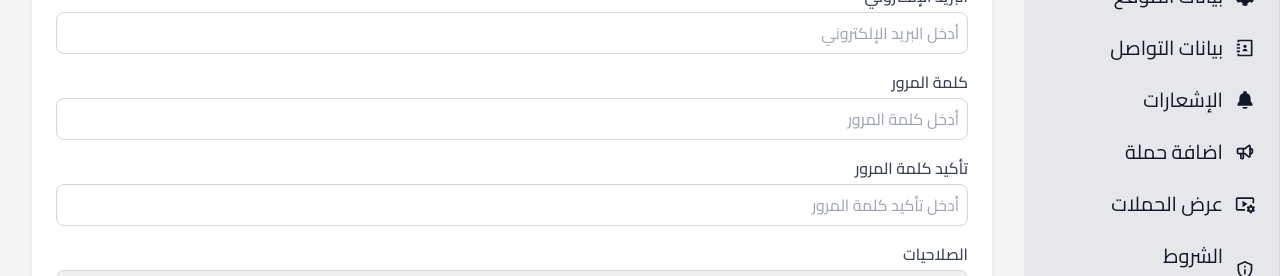
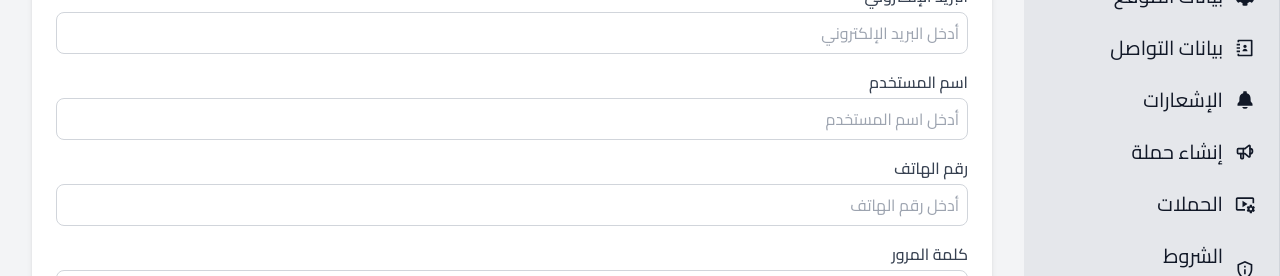
Before and after one commit to 0xBadawy/Nogoom.El-Deira, a React (Vite) app: page /dashboard/employees in a window 1280 px wide. Shown: the part 274-550 px from the top of the page. Built offline with nearby package versions, Linux system fonts and the light colour scheme; no server answers; the database is empty; a web font is replaced by a local one.

Commit message:
Enhance AddEmployees component with username and phone fields; update DashboardHome title; modify Sidebar links for campaign creation and listing; remove temporary package.json files.

```diff
--- a/src/Dashboard/Pages/AddEmployees.jsx
+++ b/src/Dashboard/Pages/AddEmployees.jsx
@@ -114,6 +114,40 @@ const AddEmployees = () => {
             <p className="text-red-500 text-sm">{errors.email.message}</p>
           )}
         </div>
+        {/* اسم المستخدم */}
+
+        <div>
+          <label className="block text-gray-700 font-medium mb-1">
+            اسم المستخدم
+          </label>
+          <input
+            type="text"
+            {...register("username", { required: "اسم المستخدم مطلوب" })}
+            className="w-full p-2 border border-gray-300 rounded-lg focus:outline-none focus:ring-2 focus:ring-blue-500"
+            placeholder="أدخل اسم المستخدم"
+          />
+          {errors.username && (
+            <p className="text-red-500 text-sm">{errors.username.message}</p>
+          )}
+        </div>
+
+        {/* الهاتف */}
+
+        <div>
+          <label className="block text-gray-700 font-medium mb-1">
+            {" "}
+            رقم الهاتف
+          </label>
+          <input
+            type="text"
+            {...register("phone", { required: "رقم الهاتف مطلوب" })}
+            className="w-full p-2 border border-gray-300 rounded-lg focus:outline-none focus:ring-2 focus:ring-blue-500"
+            placeholder="أدخل رقم الهاتف"
+          />
+          {errors.phone && (
+            <p className="text-red-500 text-sm">{errors.phone.message}</p>
+          )}
+        </div>
 
         {/* حقل كلمة المرور */}
         <div>
@@ -159,6 +193,12 @@ const AddEmployees = () => {
           )}
         </div>
 
+        <input
+          type="hidden"
+          {...register("lastSeen")}
+          value=""
+        />
+
         {/* Role Field */}
         <div>
           <label className="block text-gray-700 font-medium mb-1">
@@ -170,7 +210,7 @@ const AddEmployees = () => {
           >
             <option value="">اختر الصلاحيات</option>
             <option value="admin">
-              <span >مدير</span> (كل الصلاحيات)
+              <span>مدير</span> (كل الصلاحيات)
             </option>
             <option value="editor">
               <span>محرر</span>
--- a/src/Dashboard/Pages/DashboardHome.jsx
+++ b/src/Dashboard/Pages/DashboardHome.jsx
@@ -14,7 +14,7 @@ const DashboardHome = () => {
   const data = [
     {
       icon: <FaBullhorn className="text-3xl text-blue-500" />,
-      title: "إجمالي الإعلانات",
+      title: "إجمالي الحملات",
       value: "1,250",
       color: "text-blue-500",
     },
--- a/src/Dashboard/Sidebar.jsx
+++ b/src/Dashboard/Sidebar.jsx
@@ -51,12 +51,12 @@ const Sidebar = () => {
     },
     {
       icon: <TbSpeakerphone />,
-      text: " اضافة حملة ",
+      text: " إنشاء حملة ",
       link: "/dashboard/createAd",
     },
     {
       icon: <MdVideoSettings />,
-      text: "عرض الحملات",
+      text: " الحملات",
       link: "/dashboard/ads-list",
     },
     {
```
